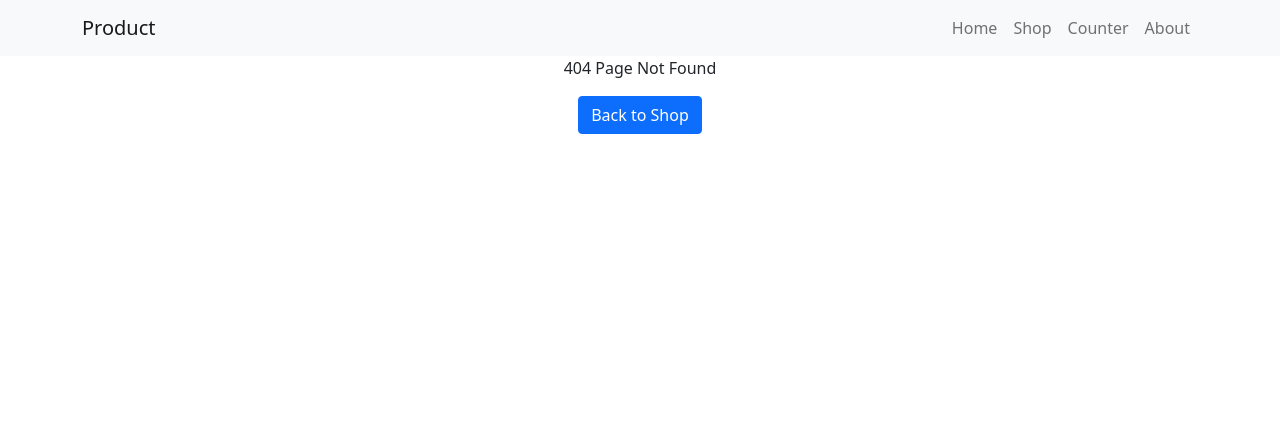
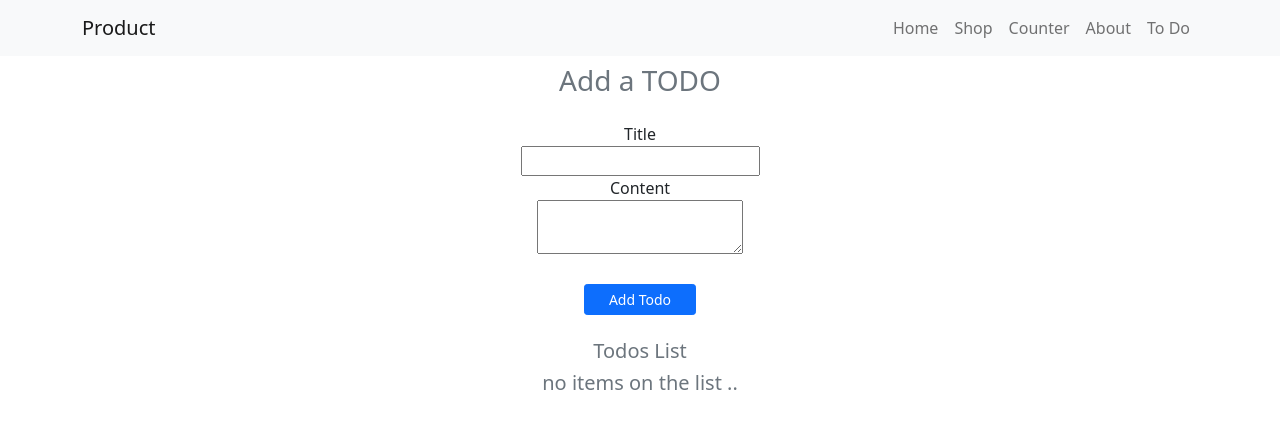
Before and after one commit to Aswani20/react-counter, a React (Create React App) app: page /todo in a window 1280 px wide. Before the commit this address had no page. Shown: the top 428 px of the page. Built offline with nearby package versions, Linux system fonts and the light colour scheme.

Commit message:
Add todo page with Redux

```diff
--- a/package.json
+++ b/package.json
@@ -10,8 +10,10 @@
     "react": "^18.2.0",
     "react-bootstrap": "^2.4.0",
     "react-dom": "^18.2.0",
+    "react-redux": "^8.0.2",
     "react-router-dom": "^6.3.0",
     "react-scripts": "5.0.1",
+    "redux": "^4.2.0",
     "web-vitals": "^2.1.4"
   },
   "scripts": {
--- a/src/App.js
+++ b/src/App.js
@@ -1,4 +1,3 @@
-import { useState } from "react";
 import Counter from "./pages/counter/Counter";
 import Home from "./pages/home";
 import About from "./pages/about/About";
@@ -7,6 +6,7 @@ import {BrowserRouter, Route ,Routes} from 'react-router-dom'
 import NavbarComponent from "./component/navbar/Navbar";
 import Product from "./pages/shop/Product";
 import NotFound from "./pages/notfound/NotFound"
+import Todo from "./pages/todo/Todo"
 
 
 function App() {
@@ -21,6 +21,7 @@ function App() {
           <Route path="/about" element={<About/>} />
           <Route path="/shop" element={ <Shop/>} />
           <Route path="/shop/:id" element={ <Product/>} />
+          <Route path="/todo" element={ <Todo/>} />
           <Route path="*" element={ <NotFound/>} />
         </Routes>
       </BrowserRouter>
--- a/src/component/navbar/Navbar.jsx
+++ b/src/component/navbar/Navbar.jsx
@@ -11,6 +11,7 @@ const NavbarComponent = () => {
             <Nav.Link as={Link} to="/shop">Shop</Nav.Link>
             <Nav.Link as={Link} to="/counter">Counter</Nav.Link>
             <Nav.Link as={Link} to="/about">About</Nav.Link>
+            <Nav.Link as={Link} to="/todo">To Do</Nav.Link>
           </Nav>
         </Container>
       </Navbar>
--- /dev/null
+++ b/src/component/todo/TodoForm.jsx
@@ -0,0 +1,42 @@
+import { useState } from "react";
+
+const TodoForm = ({ addTodo }) => {
+  const [title, setTitle] = useState("");
+  const [content, setContent] = useState("");
+
+  const handleSubmission = (e) => {
+    e.preventDefault();
+    addTodo({ title, content });
+    setTitle("");
+    setContent("");
+  };
+
+  return (
+    <div>
+      <h3 className="text-muted mb-4">Add a TODO</h3>
+
+      <form onSubmit={handleSubmission}>
+        Title <br />
+        <input
+          type="text"
+          name="title"
+          value={title}
+          onChange={(e) => setTitle(e.target.value)}
+        />
+        <br />
+        Content <br />
+        <textarea
+          name="content"
+          value={content}
+          onChange={(e) => setContent(e.target.value)}
+        ></textarea>
+        <br />
+        <button className="my-4 btn btn-primary btn-sm px-4" type="submit">
+          Add Todo
+        </button>
+      </form>
+    </div>
+  );
+};
+
+export default TodoForm;
--- /dev/null
+++ b/src/component/todo/TodoList.jsx
@@ -0,0 +1,31 @@
+const TodoList = ({ todos, deleteTodo }) => {
+  const todosList =
+    todos && todos.length > 0 ? (
+      todos.map((todo, i) => {
+        return (
+          <div className="d-flex align-items-center border my-3" key={i}>
+            <ul>
+              <li className=" d-flex">
+                <div className="text">
+                  <p>Title : {todo.title}</p>
+                  <p>Content : {todo.content}</p>
+                </div>
+              </li>
+            </ul>
+            <button className="btn btn-danger" onClick={()=>deleteTodo(i)}>x</button>
+          </div>
+        );
+      })
+    ) : (
+      <p className="h5 mx-5 text-muted">no items on the list ..</p>
+    );
+
+  return (
+    <div className="text-left">
+      <h5 className="mx-5 text-muted">Todos List</h5>
+      {todosList}
+    </div>
+  );
+};
+
+export default TodoList;
--- a/src/index.js
+++ b/src/index.js
@@ -1,13 +1,18 @@
-import React from 'react';
-import ReactDOM from 'react-dom/client';
-import App from './App';
-import reportWebVitals from './reportWebVitals';
-import 'bootstrap/dist/css/bootstrap.min.css';
+import React from "react";
+import ReactDOM from "react-dom/client";
+import App from "./App";
+import reportWebVitals from "./reportWebVitals";
+import { Provider } from "react-redux";
+import { store } from "./redux";
+import "bootstrap/dist/css/bootstrap.min.css";
 
-const root = ReactDOM.createRoot(document.getElementById('root'));
+
+const root = ReactDOM.createRoot(document.getElementById("root"));
 root.render(
   <React.StrictMode>
-    <App />
+    <Provider store={store}>
+      <App />
+    </Provider>
   </React.StrictMode>
 );
 
--- a/src/pages/shop/Product.jsx
+++ b/src/pages/shop/Product.jsx
@@ -22,12 +22,12 @@ const Product = () => {
         <div className="d-flex justify-content-center m-5">
           <Card style={{ width: "18rem" }} className="d-flex col-3">
             <Card.Img variant="top" src={productDetails.image} />
-          <hr/>
+            <hr />
             <Card.Body>
               <Card.Title>{productDetails.title}</Card.Title>
-            <hr/>
+              <hr />
               <Card.Text>{productDetails.description}</Card.Text>
-            <hr/>
+              <hr />
               <Card.Text>{productDetails.category}</Card.Text>
               <Card.Text>{productDetails.price}$</Card.Text>
               <Button variant="primary">Go somewhere</Button>
--- /dev/null
+++ b/src/pages/todo/Todo.css
@@ -0,0 +1,3 @@
+.todo-wrapper{
+    margin-bottom: 5rem;
+}
--- /dev/null
+++ b/src/pages/todo/Todo.jsx
@@ -0,0 +1,30 @@
+import { useState } from "react";
+import { useSelector,useDispatch } from "react-redux";
+import TodoForm from "../../component/todo/TodoForm";
+import TodoList from "../../component/todo/TodoList";
+import {addTodoAction , deleteTodoAction} from "../../redux/"
+import './Todo.css';
+function Todo() {
+
+  const dispatch = useDispatch()
+  const todos = useSelector(state => state.todos)
+
+
+  const addTodo = (task) => {
+    dispatch(addTodoAction(task))
+  };
+
+  const deleteTodo = (index) => {
+    dispatch(deleteTodoAction(index))
+
+  }
+
+  return (
+    <div className="text-center py-2 todo-wrapper container">
+      <TodoForm addTodo={addTodo} />
+      <TodoList todos={todos} deleteTodo={deleteTodo} />
+    </div>
+  );
+}
+
+export default Todo;
--- /dev/null
+++ b/src/redux/index.js
@@ -0,0 +1,39 @@
+import {createStore} from 'redux'
+
+const ADD_TODO="ADD_TODO"
+const DELETE_TODO="DELETE_TODO"
+//Action
+export const addTodoAction = (payload) =>{
+    return {
+        type: ADD_TODO,
+        payload: payload
+    }
+}
+export const deleteTodoAction = (payload) =>{
+    return {
+        type: DELETE_TODO,
+        payload: payload
+    }
+}
+//INITIAL STATE
+const initialState = {
+    todos:[],
+}
+
+//Reducer
+const todoreducer = (state = initialState, action)=>{
+
+    switch (action.type) {
+        case ADD_TODO:
+            return{...state, todos:[...state.todos,action.payload]}
+        case DELETE_TODO:
+            return{...state, todos:[...state.todos.filter((item,index) =>index !== action.payload)]}
+
+        default:
+            return state
+    }
+}
+//store
+export const store = createStore(
+    todoreducer
+);
```
Also changed, not shown: 1 other file (tests, documents, lock files or other folders). Lines whose indentation alone changed are shown as unchanged.
